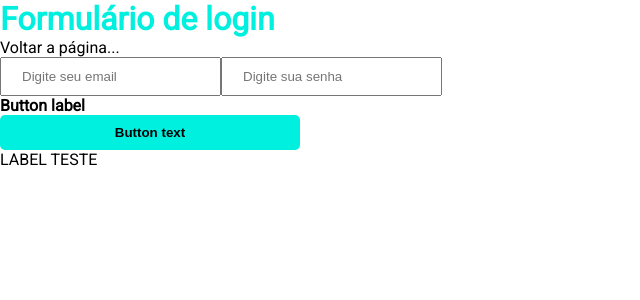
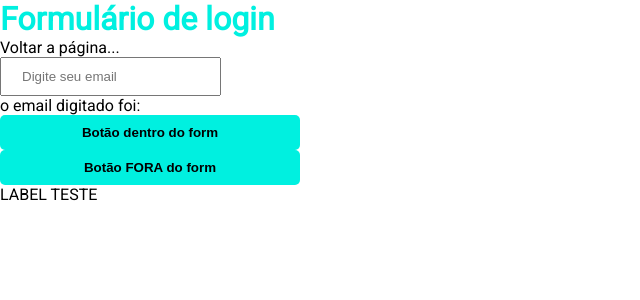
Before and after one commit to Ryanluc7reis/growth-reactjs-revisao, a Next.js app: page / in a window 1280 px wide. Shown: the top 300 px of the page, without its empty margins (0-640 px from the left). Built offline with nearby package versions, Linux system fonts and the light colour scheme.

Commit message:
Criado onChange e onSubmit

```diff
--- a/pages/index.jsx
+++ b/pages/index.jsx
@@ -6,15 +6,25 @@
   const handleLabelClick = () => {
     console.log('hanlde label click')
   }
+  const handleSubmitForm = (event) => {
+    event.preventDefault()
+    console.log('hanlde submit')
+  }
+  let email = ''
+  const handleChangeInput = (event) => {
+    console.log(event.target.value)
+    email = event.target.value
+  }
   return (
     <>
       <Title onClick={handleLabelClick}>Formulário de login</Title>
       <label onClick={handleLabelClick}>Voltar a página...</label>
-      <form>
-        <Input type="email" placeholder="Digite seu email" />
-        <Input type="password" placeholder="Digite sua senha" />
-        <Button onClick={handleLabelClick}>Botão</Button>
+      <form onSubmit={handleSubmitForm}>
+        <Input type="text" placeholder="Digite seu email" onChange={handleChangeInput} />
+        <p>o email digitado foi: {email}</p>
+        <Button type="submit">Botão dentro do form</Button>
       </form>
+      <Button onClick={handleLabelClick}>Botão FORA do form</Button>
       <label>LABEL TESTE</label>
     </>
   )
--- a/src/components/button/button.jsx
+++ b/src/components/button/button.jsx
@@ -17,11 +17,10 @@
   }
 `
 
-export default function Button() {
+export default function Button(props) {
   return (
     <ButtonContainer>
-      <label>Button label</label>
-      <button>Button text</button>
+      <button {...props}>{props.children}</button>
     </ButtonContainer>
   )
 }
```
